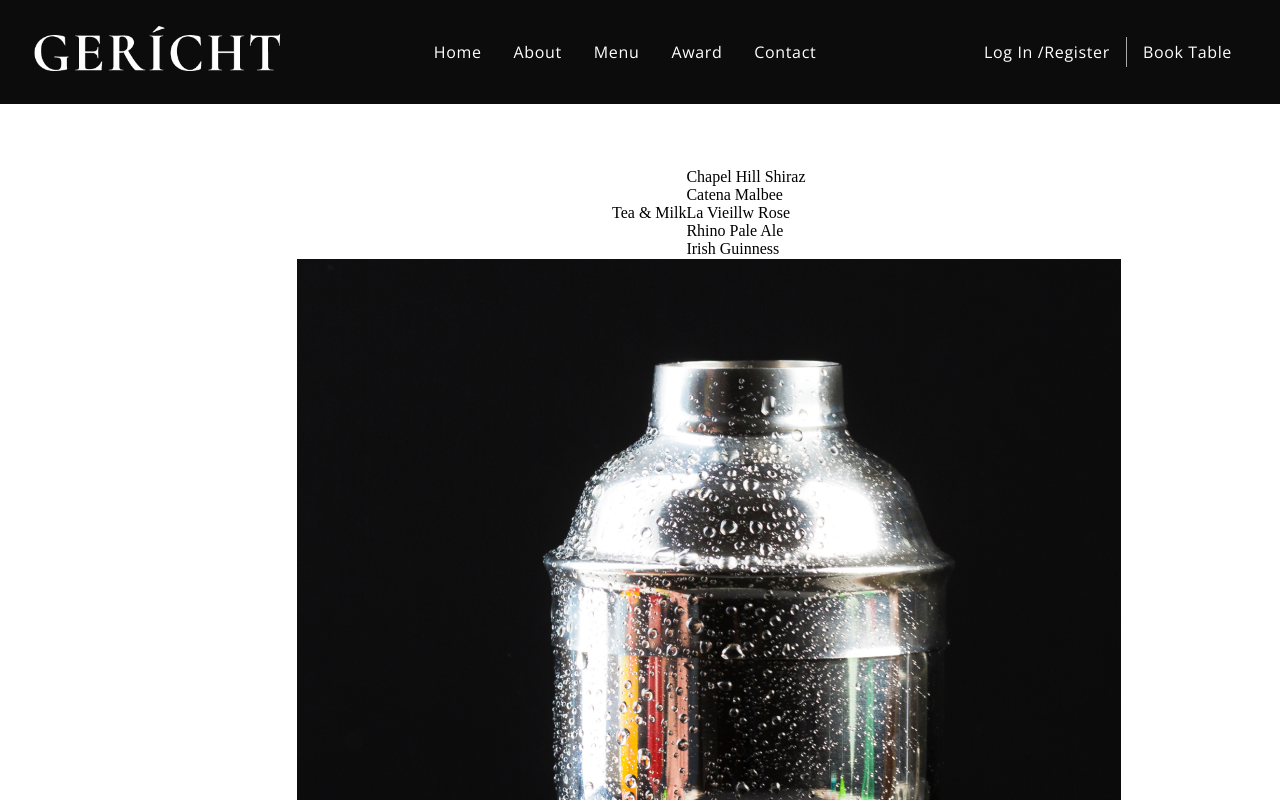
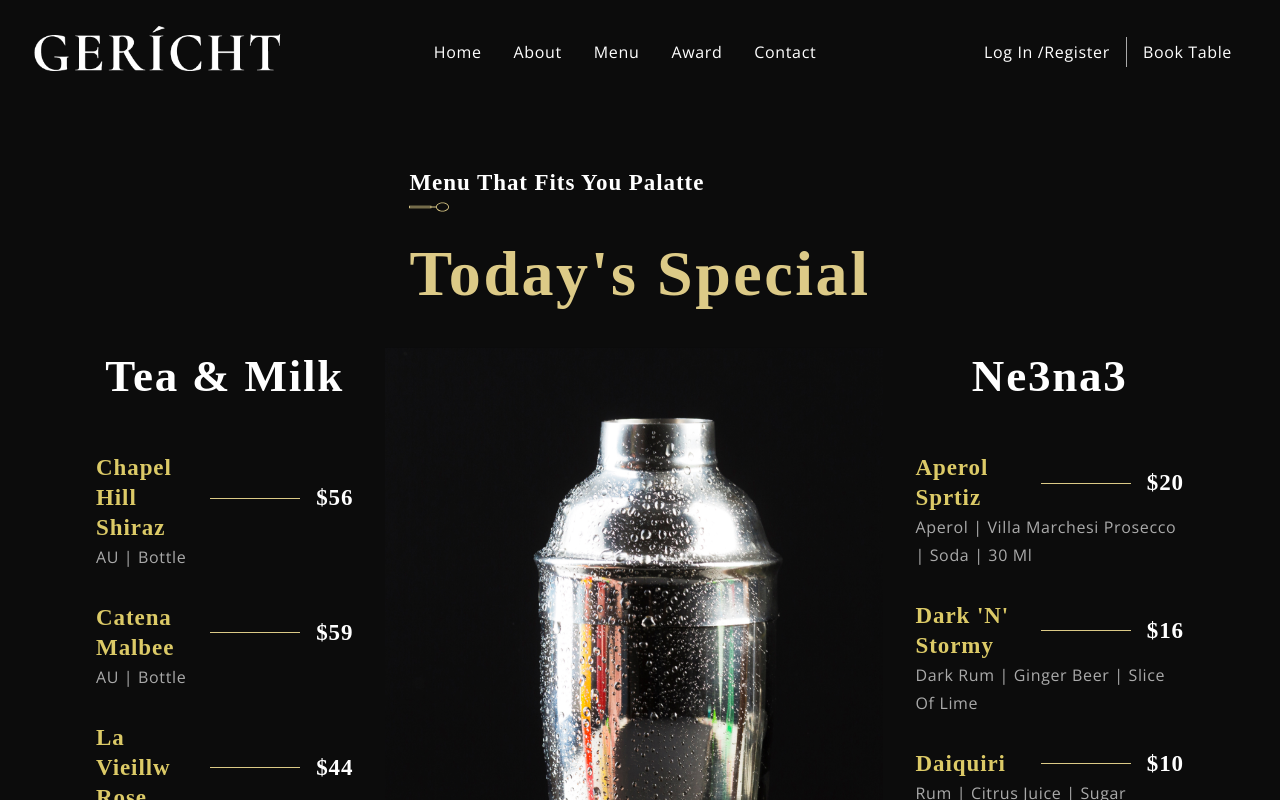
Before and after one commit to mohamed-mansour99/Restaurant-site, a React (Create React App) app: page /Menu in a window 1280 px wide. Shown: the top 800 px of the page. Built offline with nearby package versions, Linux system fonts and the light colour scheme; a web font is replaced by a local one.

Commit message:
MenuItem

```diff
--- a/src/App.js
+++ b/src/App.js
@@ -12,7 +12,6 @@
     <Routes>
       <Route path='/' element={<Home /> } />
       <Route path='/Menu' element={<SpecialMenu />} />
-
     </Routes>
     <Chef />
     <Intro />
--- a/src/components/Menuitem/MenuItem.css
+++ b/src/components/Menuitem/MenuItem.css
@@ -0,0 +1,32 @@
+.app__menuitems{
+    width: 100%;
+    margin: 1rem 0;
+    display: flex;
+    flex-direction: column;
+}
+.app__menuitem-head{
+   display: flex;
+   justify-content: space-between;
+   align-items: center;}
+
+   .app__menuitem-sub{
+    width: 100%;
+    margin-top: 0.2rem;
+   }
+   .app__menuitem-name{
+    flex: 1;
+
+   }
+   .app__menuitem-dash{
+    width: 90px;
+    height: 1px;
+    background: var(--color-golden);
+    margin:0 1rem ;
+
+   }
+   .app__menuitem-price{
+    display: flex;
+    justify-content: flex-end;
+    align-items: flex-end;
+
+   }
--- a/src/components/Menuitem/MenuItem.jsx
+++ b/src/components/Menuitem/MenuItem.jsx
@@ -2,9 +2,20 @@
 
 import './MenuItem.css';
 
-const MenuItem = () => (
-  <div>
-    MenuItem
+const MenuItem = ({title,price,tags}) => (
+  <div className='app__menuitems'>
+    <div className='app__menuitem-head'>
+      <div className='app__menuitem-name'>
+        <p  className='p__cormorant' style={{color:'#dcca67'}}>{title}</p>
+      </div>
+      <div className='app__menuitem-dash'/>
+      <div className='app__menuitem-price'>
+        <p  className='p__cormorant' >{price}</p>
+      </div>
+    </div>
+    <div className='app__menuiten-sub'>
+      <p className='p__opensans'style={{color:'#AAA'}}>{tags}</p>
+    </div>
   </div>
 );
 
--- a/src/components/Navbar/Navbar.jsx
+++ b/src/components/Navbar/Navbar.jsx
@@ -31,11 +31,11 @@
       <div className='app__navbar-smallscren_overlay flex__center slide-bottom'>
         <MdRestaurantMenu  fontSize={27} className='overlay__close' onClick={()=> setToggleMenu(false)}/>
         <ul className='app__navbar-smallscreen-links'>
-        <li className='p__opensans'><a href="#home">Home</a></li>
-        <li className='p__opensans'><a href="#about">About</a></li>
-        <li className='p__opensans'><a href="#menu">Menu</a></li>
-        <li className='p__opensans'><a href="#awards">Awards</a></li>
-        <li className='p__opensans'><a href="#contact">Contact</a></li>
+        <li className='p__opensans'><Link to="/">Home</Link></li>
+      <li className='p__opensans'><Link to="/About">About</Link></li>
+      <li className='p__opensans'><Link to="/Menu">Menu</Link></li>
+      <li className='p__opensans'><Link to="/Award">Award</Link></li>
+      <li className='p__opensans'><Link to="/Contact">Contact</Link></li>
       </ul>
       </div>
       )}
--- a/src/container/Menu/SpecialMenu.css
+++ b/src/container/Menu/SpecialMenu.css
@@ -0,0 +1,78 @@
+.app__specialMenu{
+flex-direction: column;
+background: var(--color-black);
+
+}
+.app__specialMenu-title{
+    margin: 2rem;
+    text-align: center;
+}
+.app__specialMenu-menu{
+    width: 100%;
+    margin: 2rem 0;
+    display: flex;
+    justify-content: center;
+    align-items: flex-start;
+    flex-direction: row;
+}
+ .app__specialMenu_menu_heading{
+    font-family: var(--font-base);
+    font-weight: 600;
+    font-size: 45px;
+    line-height: 58.5px;
+    letter-spacing: 0.04em;
+    color: var(--color-white);
+ }
+ .app__specialMenu-menu_wine , .app__specialMenu-menu_cocktails{
+   flex: 1;
+   width: 100%;
+    flex-direction: column  ;
+
+}
+.app__specialMenu-menu_img{
+    width: 410px;
+    margin: 0 2rem;
+}
+.app__specialMenu-menu_img img{
+    width: 100%;
+    height: auto;
+ }
+ .app__specialMenu_menu_items{
+    display: flex;
+ flex-direction: column;
+    margin:2rem 0;
+    width: 100%;
+ }
+ @media screen and (max-width:2000px) {
+    .app__specialMenu-menu_img{
+        width:640px;
+
+    }
+    .app__specialMenu-menu_img img{
+       height: 920px;
+
+    }
+
+ }
+
+ @media screen and (max-width:1150px) {
+
+    .app__specialMenu-menu{
+        flex-direction: column;
+        align-items: center;
+        width: 100%;
+    }
+    .app__specialMenu-menu_img{
+        margin: 3rem 0;
+    }
+ }
+ @media screen and (max-width:650px) {
+    .app__specialMenu-menu_img{
+        width: 100%;
+
+    }
+    .app__specialMenu_menu_heading{
+        font-size: 35px;
+        line-height: 48px;
+    }
+ }
--- a/src/container/Menu/SpecialMenu.jsx
+++ b/src/container/Menu/SpecialMenu.jsx
@@ -17,7 +17,8 @@
             <p className='app__specialMenu_menu_heading'>Tea & Milk</p>
             <div className='app__specialMenu_menu_items'>
                 {data.wines.map((wine,index)=>(
-                      <p>{wine.title}</p>
+                      <MenuItem key={wine.title + index} title={wine.title} price ={wine.price}
+                      tags={wine.tags}/>
                   ))}
             </div>
         </div>
@@ -30,13 +31,14 @@
             <p className='app__specialMenu_menu_heading'>Ne3na3</p>
             <div className='app__specialMenu_menu_items'>
                 {data.cocktails.map((cocktail,index)=>(
-                      <p>{cocktail.title}</p>
+                      <MenuItem key={cocktail.title + index} title={cocktail.title} price ={cocktail.price}
+                      tags={cocktail.tags}/>
                   ))}
             </div>
         </div>
      </div>
      <div style={{marginTop:'15px'}}>
-      <button className='custom__button'>Know More</button>
+      <button className='custom__button'>view More</button>
      </div>
   </div>
 );
--- a/src/pages/Home.jsx
+++ b/src/pages/Home.jsx
@@ -1,11 +1,14 @@
 import React from 'react'
 import { AboutUs, Header } from '../container'
+
 
 const Home = () => {
   return (
     <div>
       <Header />
       <AboutUs />
+
+
     </div>
   )
 }
```
